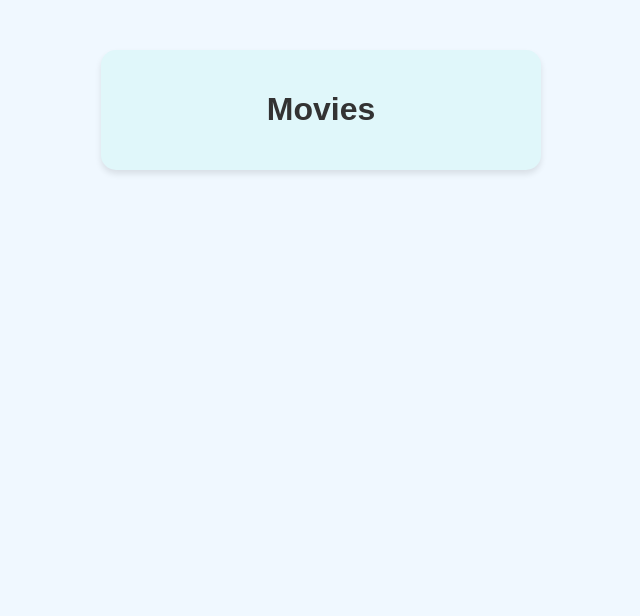
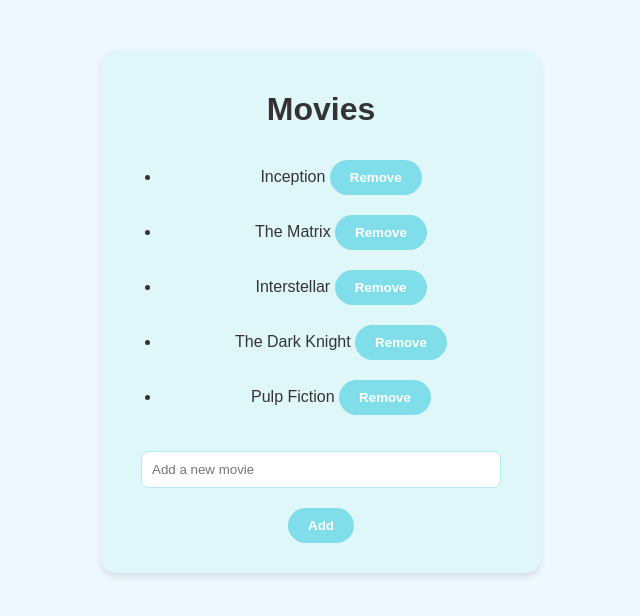
Before and after one commit to m7mdowais98/movies_app, a Flask app: page /movies in a window 1280 px wide. Shown: the top 616 px of the page, without its empty margins (319-959 px from the left). Run offline with Flask 3, Linux system fonts and the light colour scheme; the visitor is signed in with stand-in values (Sample User, id 1).

Commit message:
Update movie management: add initial movie list and enhance add/remove functionality

```diff
--- a/app.py
+++ b/app.py
@@ -9,7 +9,7 @@ USERNAME = "admin"
 PASSWORD = "admin"
 
 # In-memory movie list
-movie_list = []
+movie_list = ["Inception", "The Matrix", "Interstellar", "The Dark Knight", "Pulp Fiction"]
 
 # Configure logging
 logging.basicConfig(level=logging.DEBUG)
@@ -31,16 +31,16 @@ def login():
 def movies():
     if not session.get('logged_in'):
         return redirect(url_for('login'))
-
     if request.method == 'POST':
-        movie_name = request.form['movie']
-        if movie_name:
-            movie_list.append(movie_name)
-
+        new_movie = request.form['new_movie']
+        if new_movie:
+            movie_list.append(new_movie)
     return render_template('movies.html', movies=movie_list)
 
-@app.route('/delete/<movie>', methods=['POST'])
-def delete_movie(movie):
+@app.route('/remove_movie/<movie>', methods=['POST'])
+def remove_movie(movie):
+    if not session.get('logged_in'):
+        return redirect(url_for('login'))
     if movie in movie_list:
         movie_list.remove(movie)
     return redirect(url_for('movies'))
@@ -50,6 +50,5 @@ def logout():
     session.clear()
     return redirect(url_for('login'))
 
-# filepath: /d:/Tasks/movies_app/app.py
 if __name__ == '__main__':
     app.run(host='0.0.0.0', port=5000)
--- a/templates/movies.html
+++ b/templates/movies.html
@@ -11,9 +11,18 @@
         <h1>Movies</h1>
         <ul>
             {% for movie in movies %}
-            <li>{{ movie }}</li>
+            <li>
+                {{ movie }}
+                <form action="{{ url_for('remove_movie', movie=movie) }}" method="post" style="display:inline;">
+                    <button type="submit">Remove</button>
+                </form>
+            </li>
             {% endfor %}
         </ul>
+        <form action="{{ url_for('movies') }}" method="post">
+            <input type="text" name="new_movie" placeholder="Add a new movie">
+            <button type="submit">Add</button>
+        </form>
     </div>
 </body>
 </html>
```
